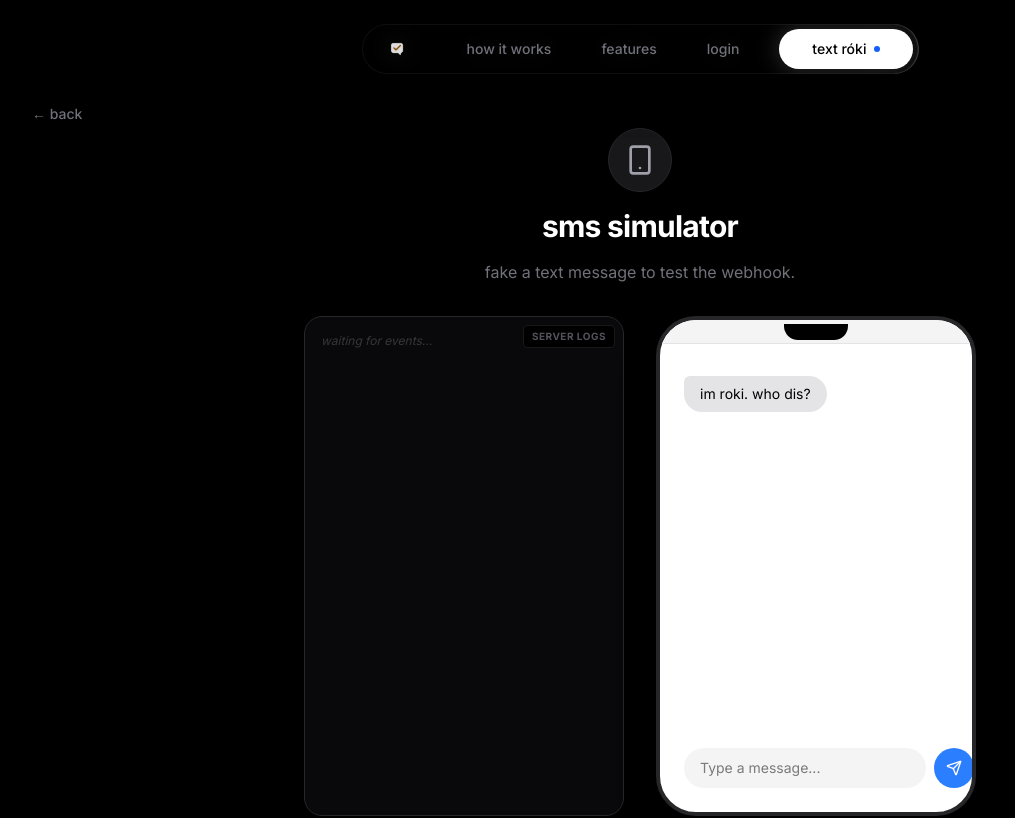
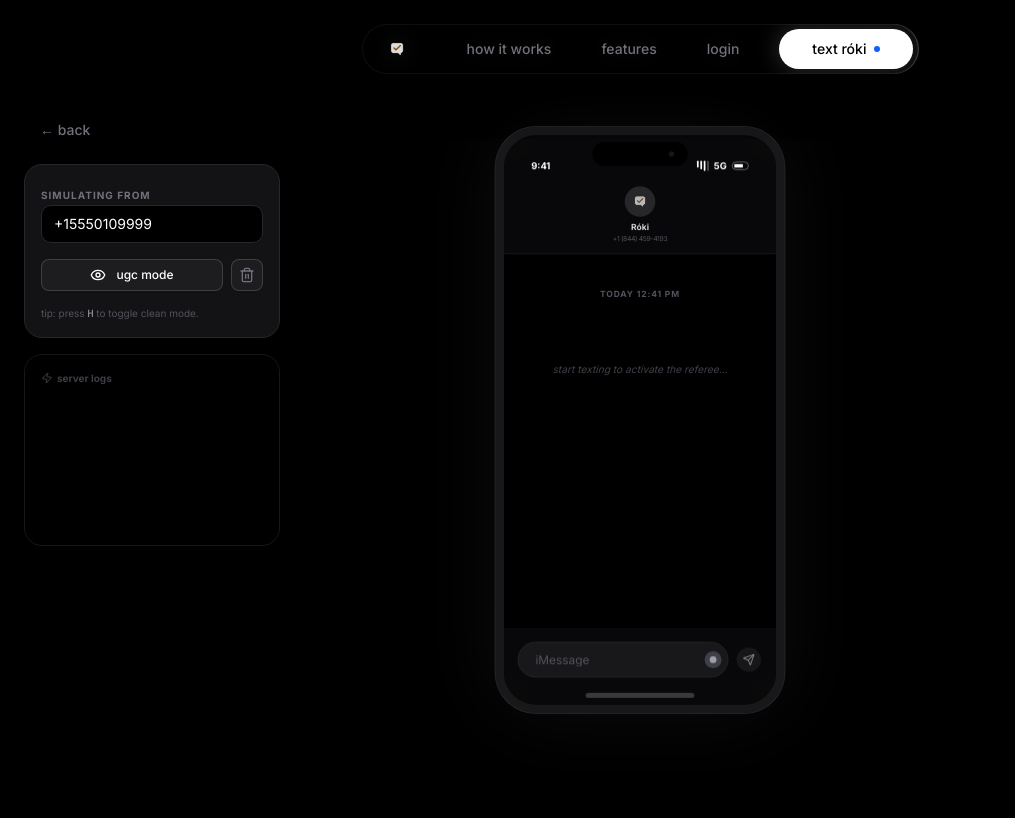
Before and after one commit to Varun2009178/roki-social, a Next.js app: page /dashboard/simulator in a window 1280 px wide. Shown: the top 818 px of the page, without its empty margins (0-1015 px from the left). Built offline with nearby package versions, Linux system fonts and the light colour scheme.

Commit message:
fix simulator ui and ugc mode

```diff
--- a/src/app/dashboard/simulator/page.tsx
+++ b/src/app/dashboard/simulator/page.tsx
@@ -3,132 +3,277 @@
 
 import { FloatingNav } from "@/components/ui/floating-navbar";
 import { Button } from "@/components/ui/button";
-import { useState } from "react";
-import { Send, Smartphone } from "lucide-react";
+import { useState, useEffect, useRef } from "react";
+import { Send, Smartphone, Eye, EyeOff, Trash2, Zap } from "lucide-react";
 import { useRouter } from "next/navigation";
+import { motion, AnimatePresence } from "framer-motion";
+
+interface ChatMessage {
+  id: string;
+  role: 'user' | 'bot';
+  content: string;
+  timestamp: string;
+}
 
 export default function SimulatorPage() {
   const [phone, setPhone] = useState("+15550109999");
   const [message, setMessage] = useState("");
+  const [chats, setChats] = useState<ChatMessage[]>([]);
+  const [isTyping, setIsTyping] = useState(false);
+  const [isUGCMode, setIsUGCMode] = useState(false);
   const [logs, setLogs] = useState<string[]>([]);
+  const chatEndRef = useRef<HTMLDivElement>(null);
   const router = useRouter();
+
+  useEffect(() => {
+    chatEndRef.current?.scrollIntoView({ behavior: "smooth" });
+  }, [chats, isTyping]);
+
+  // Keyboard shortcut for UGC mode
+  useEffect(() => {
+    const handleKey = (e: KeyboardEvent) => {
+      if (e.key.toLowerCase() === 'h') setIsUGCMode(prev => !prev);
+    };
+    window.addEventListener('keydown', handleKey);
+    return () => window.removeEventListener('keydown', handleKey);
+  }, []);
 
   const handleSend = async (e: React.FormEvent) => {
     e.preventDefault();
-    if (!message) return;
+    if (!message || isTyping) return;
 
-    // Add user message to logs
-    const timestamp = new Date().toLocaleTimeString();
-    setLogs(prev => [...prev, `[${timestamp}] OUTBOUND (${phone}): ${message}`]);
+    const userMsg: ChatMessage = {
+      id: Math.random().toString(36),
+      role: 'user',
+      content: message,
+      timestamp: new Date().toLocaleTimeString([], { hour: '2-digit', minute: '2-digit' })
+    };
 
+    setChats(prev => [...prev, userMsg]);
+    setLogs(prev => [...prev, `[${userMsg.timestamp}] OUTBOUND (${phone}): ${message}`]);
+    setMessage("");
+    setIsTyping(true);
 
     try {
         const res = await fetch('/api/twilio-webhook', {
             method: 'POST',
             headers: { 'Content-Type': 'application/json' },
-            body: JSON.stringify({
-                Body: message,
-                From: phone
-            })
+            body: JSON.stringify({ Body: message, From: phone })
         });
 
+        const data = await res.text();
+        const match = data.match(/<Message>([\s\S]*?)<\/Message>/);
+        const botReply = match ? match[1] : (res.status === 200 ? "ok." : "system error.");
 
-        const data = await res.text();
-
-        // Parse TwiML to get the message text (support newlines with [\s\S])
-        const match = data.match(/<Message>([\s\S]*?)<\/Message>/);
-        const botReply = match ? match[1] : (res.status === 200 ? "OK - No Reply" : "Error");
-
-        setLogs(prev => [...prev, `[${new Date().toLocaleTimeString()}] INBOUND (Bot): ${botReply}`]);
-        setMessage("");
+        // Simulate network delay for realistic video
+        setTimeout(() => {
+            const botMsg: ChatMessage = {
+                id: Math.random().toString(36),
+                role: 'bot',
+                content: botReply,
+                timestamp: new Date().toLocaleTimeString([], { hour: '2-digit', minute: '2-digit' })
+            };
+            setChats(prev => [...prev, botMsg]);
+            setLogs(prev => [...prev, `[${botMsg.timestamp}] INBOUND (Bot): ${botReply}`]);
+            setIsTyping(false);
+        }, 1500);
 
     } catch (err) {
-        setLogs(prev => [...prev, `[Error] Failed to send: ${err}`]);
+        setIsTyping(false);
+        setLogs(prev => [...prev, `[Error] ${err}`]);
     }
   };
 
   return (
-    <div className="flex min-h-screen flex-col bg-black text-white selection:bg-white selection:text-black font-sans">
+    <div className="flex min-h-screen flex-col bg-black text-white selection:bg-white selection:text-black font-sans overflow-hidden">
+      <AnimatePresence>
+        {!isUGCMode && (
+          <motion.div initial={{ opacity: 0 }} animate={{ opacity: 1 }} exit={{ opacity: 0 }}>
              <FloatingNav />
-      {/* Back Button */}
-       <div className="fixed top-24 left-4 z-40">
-           <Button variant="ghost" onClick={() => router.back()} className="text-zinc-500 hover:text-white lowercase">
+          </motion.div>
+        )}
+      </AnimatePresence>
+
+      {/* Controls - Hidden in UGC Mode */}
+      <AnimatePresence>
+        {!isUGCMode && (
+          <motion.div
+            initial={{ opacity: 0, x: -20 }}
+            animate={{ opacity: 1, x: 0 }}
+            exit={{ opacity: 0, x: -20 }}
+            className="fixed top-28 left-6 z-[60] space-y-4"
+          >
+            <Button variant="ghost" onClick={() => router.back()} className="text-zinc-500 hover:text-white lowercase block">
                 ← back
             </Button>
+            <div className="bg-zinc-900/80 backdrop-blur-xl border border-zinc-800 p-4 rounded-2xl space-y-4 w-64 shadow-2xl">
+                <div className="space-y-1">
+                    <label className="text-[10px] uppercase tracking-widest text-zinc-500 font-bold">Simulating From</label>
+                    <input
+                        className="w-full bg-black border border-zinc-800 rounded-lg px-3 py-2 text-sm font-mono text-white focus:outline-none focus:border-zinc-500"
+                        value={phone}
+                        onChange={(e) => setPhone(e.target.value)}
+                    />
+                </div>
+                <div className="flex gap-2">
+                    <Button
+                        size="sm"
+                        variant="outline"
+                        className="flex-1 bg-zinc-800 border-zinc-700 text-xs lowercase"
+                        onClick={() => setIsUGCMode(true)}
+                    >
+                        <Eye className="h-3 w-3 mr-1" /> ugc mode
+                    </Button>
+                    <Button
+                        size="icon"
+                        variant="outline"
+                        className="bg-zinc-800 border-zinc-700 h-8 w-8 text-zinc-500"
+                        onClick={() => {setChats([]); setLogs([]);}}
+                    >
+                        <Trash2 className="h-3 w-3" />
+                    </Button>
+                </div>
+                <p className="text-[10px] text-zinc-600 leading-tight">
+                    tip: press <kbd className="text-zinc-400">H</kbd> to toggle clean mode.
+                </p>
             </div>
 
-      <main className="flex-1 flex flex-col items-center justify-center py-32 px-4">
-        <div className="w-full max-w-2xl space-y-8">
-            <div className="text-center space-y-4">
-                <div className="inline-flex items-center justify-center h-16 w-16 rounded-full bg-zinc-900 border border-zinc-800 mb-4">
-                    <Smartphone className="h-8 w-8 text-zinc-400" />
+            {/* Logs Mini Panel */}
+            <div className="bg-black/50 border border-zinc-900 rounded-2xl p-4 w-64 h-48 overflow-y-auto font-mono text-[10px] text-zinc-500 space-y-1">
+                <div className="text-zinc-700 mb-2 font-bold flex items-center gap-1"><Zap className="h-3 w-3"/> server logs</div>
+                {logs.map((log, i) => (
+                    <div key={i} className="leading-tight">{log}</div>
+                ))}
             </div>
-                <h1 className="text-3xl font-bold lowercase tracking-tight">sms simulator</h1>
-                <p className="text-zinc-500 lowercase">fake a text message to test the webhook.</p>
+          </motion.div>
+        )}
+      </AnimatePresence>
+
+      <main className={`flex-1 flex items-center justify-center transition-all duration-700 ${isUGCMode ? 'scale-100' : 'scale-[0.85] mt-10'}`}>
+
+        {/* iPhone Framework - Smaller & Sharper */}
+        <div className="relative w-[340px] h-[690px] bg-zinc-950 rounded-[3rem] border-[10px] border-zinc-900 shadow-[0_0_100px_rgba(255,255,255,0.05)] flex flex-col overflow-hidden ring-1 ring-zinc-800">
+
+            {/* Top Notch / Dynamic Island */}
+            <div className="absolute top-2 left-1/2 -translate-x-1/2 w-28 h-7 bg-black rounded-full z-50 flex items-center justify-center">
+                <div className="w-1.5 h-1.5 bg-zinc-900 rounded-full ml-auto mr-4"></div>
             </div>
 
-            <div className="grid md:grid-cols-2 gap-8 h-[500px]">
-                {/* Console / Logs */}
-                <div className="bg-zinc-950 border border-zinc-800 rounded-2xl p-4 font-mono text-xs text-zinc-400 overflow-y-auto space-y-2 relative">
-                    <div className="absolute top-2 right-2 text-[10px] uppercase tracking-wider text-zinc-600 font-bold border border-zinc-900 bg-black px-2 py-1 rounded">Server Logs</div>
-                    {logs.length === 0 && <span className="opacity-30 italic">waiting for events...</span>}
-                    {logs.map((log, i) => (
-                        <div key={i} className="border-b border-white/5 pb-1 mb-1 last:border-0">{log}</div>
-                    ))}
+            {/* Status Bar */}
+            <div className="h-12 px-8 flex items-end justify-between text-[11px] font-bold pb-1 z-40 bg-zinc-950/90 backdrop-blur-md">
+                <span>9:41</span>
+                <div className="flex gap-1.5 items-center">
+                    <div className="flex gap-0.5">
+                        <div className="w-0.5 h-2 bg-white rounded-full"></div>
+                        <div className="w-0.5 h-2.5 bg-white rounded-full"></div>
+                        <div className="w-0.5 h-3 bg-white rounded-full"></div>
+                        <div className="w-0.5 h-3 bg-white/30 rounded-full"></div>
+                    </div>
+                    <span>5G</span>
+                    <div className="w-5 h-2.5 border border-white/40 rounded-sm relative">
+                        <div className="absolute left-0.5 top-0.5 bottom-0.5 right-1.5 bg-white rounded-px"></div>
+                    </div>
+                </div>
             </div>
 
-                {/* Phone Interface */}
-                <div className="bg-white text-black rounded-[2.5rem] border-4 border-zinc-800 p-6 flex flex-col shadow-2xl relative overflow-hidden">
-                    <div className="absolute top-0 left-0 right-0 h-6 bg-zinc-100 border-b border-zinc-200 flex justify-center items-center">
-                        <div className="w-16 h-4 bg-black rounded-b-xl"></div>
+            {/* Chat Header */}
+            <div className="p-3 border-b border-zinc-900 flex flex-col items-center bg-zinc-950/90 backdrop-blur-md z-40">
+                <div className="w-9 h-9 bg-zinc-800 rounded-full mb-1 flex items-center justify-center">
+                    <img src="/logo.png" className="w-5 h-5 invert opacity-80" alt="R" />
+                </div>
+                <span className="text-[10px] font-bold text-zinc-300">Róki</span>
+                <span className="text-[8px] text-zinc-600 font-mono tracking-tighter">+1 (844) 459-4193</span>
             </div>
 
-                    <div className="flex-1 overflow-y-auto py-8 space-y-4">
-
-                         {/* Fake Chat History */}
-                         <div className="flex justify-start">
-                             <div className="bg-zinc-200 text-black px-4 py-2 rounded-2xl rounded-tl-sm text-sm max-w-[80%]">
-                                 im roki. who dis?
-                             </div>
-                         </div>
-                         {logs.map((l, i) => {
-                             const isOutbound = l.includes("OUTBOUND");
-                             const content = l.split('): ')[1];
-                             return (
-                                <div key={i} className={`flex ${isOutbound ? 'justify-end' : 'justify-start'}`}>
-                                    <div className={`${isOutbound ? 'bg-blue-500 text-white rounded-tr-sm' : 'bg-zinc-200 text-black rounded-tl-sm'} px-4 py-2 rounded-2xl text-sm max-w-[80%]`}>
-                                        {content}
-                                    </div>
-                                </div>
-                             );
-                         })}
+            {/* Chat Body */}
+            <div className="flex-1 overflow-y-auto p-4 space-y-4 bg-black scrollbar-hide">
+                <div className="text-center py-4">
+                    <span className="text-[10px] font-bold text-zinc-600 uppercase tracking-widest">Today 12:41 PM</span>
                 </div>
 
-                    {/* Input */}
-                    <form onSubmit={handleSend} className="mt-4 flex gap-2">
+                <AnimatePresence mode="popLayout">
+                    {chats.length === 0 && (
+                        <motion.div initial={{opacity:0}} animate={{opacity:1}} className="flex justify-center italic text-zinc-700 text-xs py-10">
+                            start texting to activate the referee...
+                        </motion.div>
+                    )}
+                    {chats.map((chat) => (
+                        <motion.div
+                            key={chat.id}
+                            initial={{ opacity: 0, y: 10, scale: 0.95 }}
+                            animate={{ opacity: 1, y: 0, scale: 1 }}
+                            className={`flex ${chat.role === 'user' ? 'justify-end' : 'justify-start'}`}
+                        >
+                            <div className={`max-w-[80%] px-4 py-2.5 rounded-[1.2rem] text-sm leading-tight ${
+                                chat.role === 'user'
+                                ? 'bg-blue-600 text-white rounded-tr-sm'
+                                : 'bg-zinc-800 text-zinc-100 rounded-tl-sm'
+                            }`}>
+                                {chat.content}
+                            </div>
+                        </motion.div>
+                    ))}
+
+                    {isTyping && (
+                        <motion.div
+                            initial={{ opacity: 0, scale: 0.8 }}
+                            animate={{ opacity: 1, scale: 1 }}
+                            className="flex justify-start"
+                        >
+                            <div className="bg-zinc-800 px-4 py-3 rounded-[1.2rem] rounded-tl-sm flex gap-1 items-center">
+                                <span className="w-1.5 h-1.5 bg-zinc-500 rounded-full animate-bounce"></span>
+                                <span className="w-1.5 h-1.5 bg-zinc-500 rounded-full animate-bounce [animation-delay:0.2s]"></span>
+                                <span className="w-1.5 h-1.5 bg-zinc-500 rounded-full animate-bounce [animation-delay:0.4s]"></span>
+                            </div>
+                        </motion.div>
+                    )}
+                </AnimatePresence>
+                <div ref={chatEndRef} />
+            </div>
+
+            {/* Chat Input */}
+            <div className="p-4 pb-8 bg-zinc-950/80 backdrop-blur-md">
+                <form onSubmit={handleSend} className="relative flex items-center gap-2">
+                    <div className="flex-1 relative">
                         <input
-                            className="flex-1 bg-zinc-100 border-0 rounded-full px-4 text-sm focus:outline-none focus:ring-2 focus:ring-blue-500"
-                            placeholder="Type a message..."
+                            className="w-full bg-zinc-900 border border-zinc-800 rounded-full px-5 py-2.5 text-sm focus:outline-none placeholder:text-zinc-600"
+                            placeholder="iMessage"
                             value={message}
                             onChange={(e) => setMessage(e.target.value)}
                         />
-                        <Button size="icon" className="rounded-full h-10 w-10 shrink-0 bg-blue-500 hover:bg-blue-600">
+                         <div className="absolute right-2 top-1/2 -translate-y-1/2 flex items-center gap-2">
+                             <div className="w-5 h-5 bg-zinc-700 rounded-full flex items-center justify-center">
+                                 <div className="w-2 h-2 bg-zinc-400 rounded-full"></div>
+                             </div>
+                         </div>
+                    </div>
+                    <Button
+                        type="submit"
+                        size="icon"
+                        disabled={!message || isTyping}
+                        className={`rounded-full h-8 w-8 shrink-0 transition-all ${
+                            message ? 'bg-blue-600 scale-100' : 'bg-zinc-800 scale-90'
+                        }`}
+                    >
                         <Send className="h-4 w-4 text-white" />
                     </Button>
                 </form>
             </div>
+
+            {/* Bottom Indicator */}
+            <div className="absolute bottom-2 left-1/2 -translate-x-1/2 w-32 h-1.5 bg-white/20 rounded-full"></div>
         </div>
 
-            <div className="bg-zinc-900 border border-zinc-800 rounded-xl p-4 flex gap-4 items-center">
-                <span className="text-sm text-zinc-500 font-mono">Simulating From:</span>
-                <input
-                    className="bg-zinc-950 border border-zinc-800 rounded px-2 py-1 text-sm font-mono text-white focus:outline-none focus:border-zinc-700"
-                    value={phone}
-                    onChange={(e) => setPhone(e.target.value)}
-                />
-            </div>
-
-        </div>
+        {/* Exit UGC Mode Button (Floating & Subtle) */}
+        {isUGCMode && (
+          <button
+            onClick={() => setIsUGCMode(false)}
+            className="fixed bottom-10 right-10 p-4 bg-zinc-900/50 hover:bg-zinc-800 rounded-full backdrop-blur-md border border-zinc-800 text-zinc-500 transition-all hover:text-white group"
+          >
+            <EyeOff className="h-5 w-5" />
+            <span className="absolute right-16 top-1/2 -translate-y-1/2 opacity-0 group-hover:opacity-100 text-xs font-mono transition-opacity whitespace-nowrap">exit clean mode</span>
+          </button>
+        )}
       </main>
     </div>
   );
```
Also changed, not shown: src/app/create/page.tsx (+14 -5 lines). Lines whose indentation alone changed are shown as unchanged.
